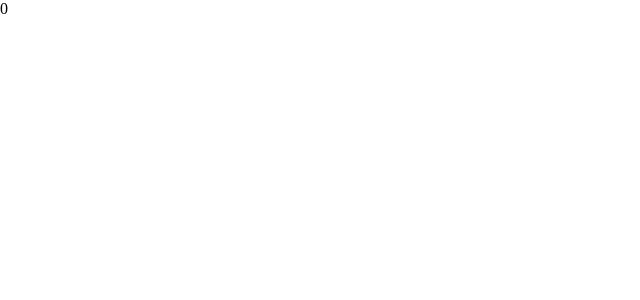
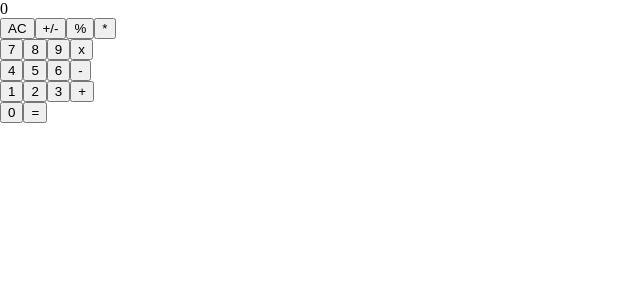
Before and after one commit to basnetlaxmi/math-magician, a React (Create React App) app: page / in a window 1280 px wide. Shown: the top 300 px of the page, without its empty margins (0-640 px from the left). Built offline with nearby package versions, Linux system fonts and the light colour scheme.

Commit message:
Add layout of calculator

```diff
--- a/src/components/Calculator.js
+++ b/src/components/Calculator.js
@@ -10,10 +10,71 @@ export default class Calculator extends React.Component {
         </div>
 
         <div className="button-box">
-          <div className="button-row" />
-          <div className="button-row" />
-          <div className="button-row" />
-          <div className="button-row" />
+          <div className="button-row">
+            <button type="button" className="button-column-1">
+              AC
+            </button>
+            <button type="button" className="button-column-2">
+              +/-
+            </button>
+            <button type="button" className="button-column-3">
+              %
+            </button>
+            <button type="button" className="button-column-4">
+              *
+            </button>
+          </div>
+          <div className="button-row">
+            <button type="button" className="button-column-1">
+              7
+            </button>
+            <button type="button" className="button-column-2">
+              8
+            </button>
+            <button type="button" className="button-column-3">
+              9
+            </button>
+            <button type="button" className="button-column-4">
+              x
+            </button>
+          </div>
+          <div className="button-row">
+            <button type="button" className="button-column-1">
+              4
+            </button>
+            <button type="button" className="button-column-2">
+              5
+            </button>
+            <button type="button" className="button-column-3">
+              6
+            </button>
+            <button type="button" className="button-column-4">
+              -
+            </button>
+          </div>
+          <div className="button-row">
+            <button type="button" className="button-column-1">
+              1
+            </button>
+            <button type="button" className="button-column-2">
+              2
+            </button>
+            <button type="button" className="button-column-3">
+              3
+            </button>
+            <button type="button" className="button-column-4">
+              +
+            </button>
+          </div>
+          <div className="button-row">
+            <button type="button" className="button-column-1">
+              0
+            </button>
+
+            <button type="button" className="button-column-4">
+              =
+            </button>
+          </div>
 
         </div>
 
```
